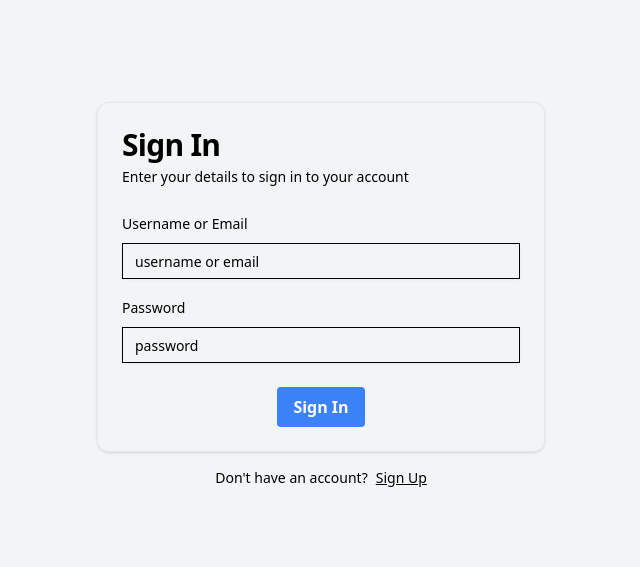
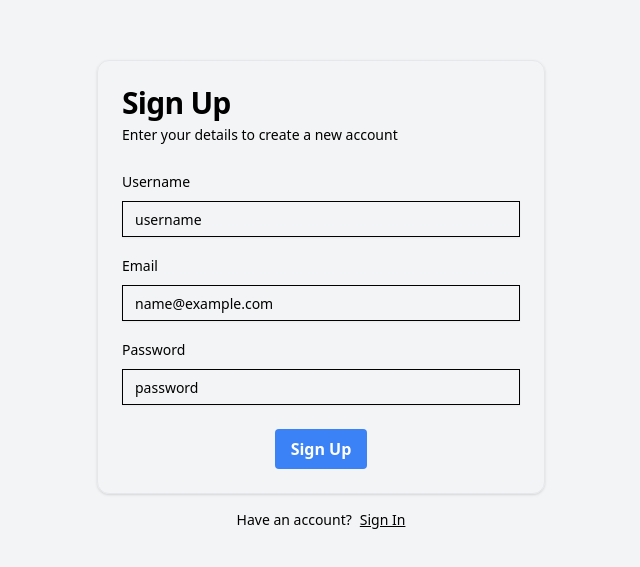
Before and after one commit to chayan-2003/CHATSPHERE_FRONTEND, a Next.js app: page /register in a window 1280 px wide. Shown: the part 105-672 px from the top of the page, without its empty margins (319-959 px from the left). Built offline with nearby package versions, Linux system fonts and the light colour scheme; no server answers.

Commit message:
moreprodstuffs

```diff
--- a/components/Login.tsx
+++ b/components/Login.tsx
@@ -104,7 +104,7 @@ export default function Login() {
           </CardFooter>
         </Card>
         <div className="mt-4 text-center text-sm">
-          Don't have an account?
+          Don&apos;t have an account?
           <Link className="underline ml-2" href="/register">
             Sign Up
           </Link>
--- a/components/Register.tsx
+++ b/components/Register.tsx
@@ -1,5 +1,4 @@
 "use client";
-
 import Link from "next/link";
 import { useState, FormEvent } from "react";
 import { useRouter } from "next/navigation";
@@ -16,8 +15,9 @@ import { Label } from "@/components/ui/label";
 import { Input } from "@/components/ui/input";
 import { setCookie } from "@/utils/auth";
 
-export default function Login() {
-  const [identifier, setIdentifier] = useState<string>("");
+export default function Register() {
+  const [username, setUsername] = useState<string>("");
+  const [email, setEmail] = useState<string>("");
   const [password, setPassword] = useState<string>("");
   const [error, setError] = useState<string>("");
   const router = useRouter();
@@ -31,31 +31,32 @@ export default function Login() {
     setError("");
 
     try {
-      const response = await fetch(`${apiUrl}/api/auth/local`, {
+      const response = await fetch(`${apiUrl}/api/auth/local/register`, {
         method: "POST",
         headers: {
           "Content-Type": "application/json",
         },
         body: JSON.stringify({
-          identifier,
+          username,
+          email,
           password,
         }),
       });
 
       if (!response.ok) {
-        throw new Error("Failed to login");
+        throw new Error("Failed to register");
       }
 
       const result = await response.json();
-      console.log("Login successful:", result);
+      console.log("Registration successful:", result);
 
       setCookie("jwt", result.jwt, 7);
       setCookie("user", JSON.stringify(result.user), 7);
-      router.push("/ChatPage");
+      router.push("/login");
 
     } catch (error) {
-      console.error("Error during login:", error);
-      setError("Invalid username or password");
+      console.error("Error during registration:", error);
+      setError("Failed to register. Please try again.");
     }
   };
 
@@ -64,21 +65,32 @@ export default function Login() {
       <form onSubmit={handleSubmit}>
         <Card>
           <CardHeader className="space-y-1">
-            <CardTitle className="text-3xl font-bold">Sign In</CardTitle>
+            <CardTitle className="text-3xl font-bold">Sign Up</CardTitle>
             <CardDescription>
-              Enter your details to sign in to your account
+              Enter your details to create a new account
             </CardDescription>
           </CardHeader>
           <CardContent className="space-y-4">
             <div className="space-y-2">
-              <Label htmlFor="identifier">Username or Email</Label>
+              <Label htmlFor="username">Username</Label>
               <Input
-                id="identifier"
-                name="identifier"
+                id="username"
+                name="username"
                 type="text"
-                placeholder="username or email"
-                value={identifier}
-                onChange={(e) => setIdentifier(e.target.value)}
+                placeholder="username"
+                value={username}
+                onChange={(e) => setUsername(e.target.value)}
+              />
+            </div>
+            <div className="space-y-2">
+              <Label htmlFor="email">Email</Label>
+              <Input
+                id="email"
+                name="email"
+                type="email"
+                placeholder="name@example.com"
+                value={email}
+                onChange={(e) => setEmail(e.target.value)}
               />
             </div>
             <div className="space-y-2">
@@ -99,14 +111,14 @@ export default function Login() {
               type="submit"
               className="bg-blue-500 hover:bg-blue-700 text-white font-bold py-2 px-4 rounded focus:outline-none focus:shadow-outline"
             >
-              Sign In
+              Sign Up
             </button>
           </CardFooter>
         </Card>
         <div className="mt-4 text-center text-sm">
-          Don't have an account?
-          <Link className="underline ml-2" href="/register">
-            Sign Up
+          Have an account?
+          <Link className="underline ml-2" href="/login">
+            Sign In
           </Link>
         </div>
       </form>
```
